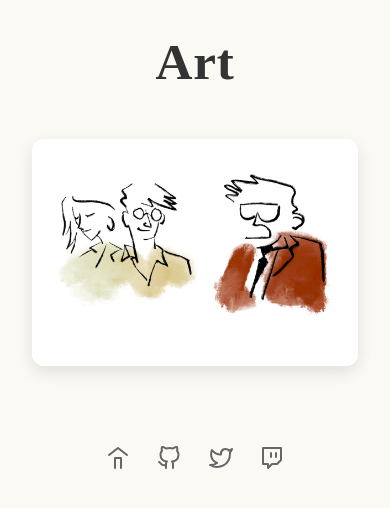
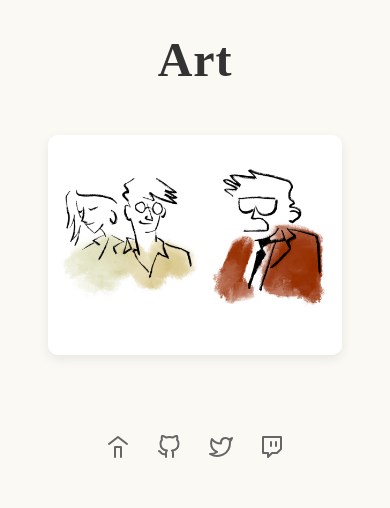
Before and after one commit to h-escoffier/h-escoffier.github.io, a Jekyll site: the page built from art/index.md, in a window 390 px wide. Shown: the top 508 px of the page. Built offline with Jekyll 4.4.1, drawn with Linux system fonts in a browser that asks for light colours.

Commit message:
fix: art section

```diff
--- a/_config.yml
+++ b/_config.yml
@@ -1,6 +1,5 @@
 title: "hugues_esc personal blog"
 description: "personal blog"
-theme: minima
 
 # Navigation
 nav:
--- a/_layouts/art.html
+++ b/_layouts/art.html
@@ -15,88 +15,142 @@
     header {
       text-align: center;
       padding: 2rem 1rem 1rem 1rem;
-      font-family: 'Cormorant Garamond', serif;
-      font-size: 3.2rem;
+      font-size: 3rem;
       font-weight: 600;
       letter-spacing: 0.05rem;
     }
 
+    /* --- GALERIE --- */
     .gallery {
-      display: grid;
-      grid-template-columns: repeat(auto-fit, minmax(300px, 1fr));
-      gap: 1.8rem;
+      display: flex;
+      flex-wrap: wrap;
+      justify-content: center;
+      gap: 2rem;
       padding: 2rem;
-      max-width: 1400px;
-      margin: auto;
+      max-width: 1200px;
+      margin: 0 auto;
     }
 
     .gallery-item {
-      position: relative;
-      background: #ffffff;
-      border-radius: 12px;
+      width: 30%;
+      background: #fff;
+      border-radius: 10px;
       overflow: hidden;
-      box-shadow: 0 6px 16px rgba(0,0,0,0.1);
+      cursor: pointer;
+      box-shadow: 0 4px 12px rgba(0,0,0,0.08);
       transition: transform 0.3s ease, box-shadow 0.3s ease;
-      cursor: pointer;
+      text-align: justify;
+      font-family: 'Poppins', sans-serif;
     }
 
     .gallery-item:hover {
-      transform: translateY(-4px);
-      box-shadow: 0 10px 22px rgba(0,0,0,0.12);
+      transform: translateY(-5px);
+      box-shadow: 0 10px 22px rgba(0,0,0,0.15);
     }
 
     .gallery-item img {
       width: 100%;
-      height: auto;
       display: block;
+      aspect-ratio: 4 / 3;
+      object-fit: cover;
     }
 
-    /* Lightbox */
+    /* --- LÉGENDE SOIGNÉE --- */
+    .gallery-caption {
+      padding: 1rem;
+      font-size: 1.1rem;
+      line-height: 1.4;
+      background: #fff;
+    }
+
+    .gallery-caption .title {
+      font-weight: 600;
+      font-size: 1.3rem;
+      margin-bottom: 0.3rem;
+      letter-spacing: 0.03rem;
+    }
+
+    .gallery-caption .date {
+      font-style: italic;
+      color: #777;
+      font-size: 0.95rem;
+      margin-bottom: 0.5rem;
+    }
+
+    .gallery-caption .desc {
+      font-size: 1rem;
+      color: #444;
+    }
+
+    /* --- LIGHTBOX --- */
     .lightbox {
       position: fixed;
       top: 0;
       left: 0;
       width: 100%;
       height: 100%;
-      background: rgba(0,0,0,0.8);
+      background: rgba(0, 0, 0, 0.85);
       display: none;
       align-items: center;
       justify-content: center;
       z-index: 1000;
+      backdrop-filter: blur(6px);
+      padding: 2rem;
     }
 
     .lightbox-content {
-      max-width: 80%;
-      max-height: 85%;
+      display: flex;
+      flex-direction: row;
       background: #fff;
-      padding: 1rem;
-      border-radius: 10px;
+      border-radius: 12px;
+      max-width: 1000px;
+      max-height: 90%;
+      overflow: hidden;
+      box-shadow: 0 6px 24px rgba(0,0,0,0.4);
       position: relative;
-      box-shadow: 0 4px 16px rgba(0,0,0,0.4);
     }
 
     .lightbox-content img {
-      width: 100%;
+      width: 60%;
       height: auto;
-      border-radius: 6px;
+      display: block;
+      object-fit: contain;
+      background: #f8f8f8;
     }
 
     .lightbox-info {
-      margin-top: 1rem;
-      font-size: 1.1rem;
-      font-family: 'Cormorant Garamond', serif;
-      text-align: center;
+      width: 40%;
+      padding: 2rem;
+      text-align: justify;
+      overflow-y: auto;
+      font-size: 1rem;
+      font-family: 'Poppins', sans-serif;
+      color: #333;
+    }
+
+    .lightbox-info h2 {
+      font-size: 2rem;
+      margin-bottom: 0.5rem;
+      font-weight: 600;
+    }
+
+    .lightbox-info .date {
+      color: #888;
+      font-size: 0.95rem;
+      margin-bottom: 1rem;
     }
 
     .lightbox-close {
       position: absolute;
-      top: 10px;
-      right: 10px;
+      top: 12px;
+      right: 16px;
       cursor: pointer;
       font-size: 2rem;
       color: #222;
       font-weight: bold;
+      z-index: 1100;
     }
+
 
     footer {
       text-align: center;
@@ -129,8 +183,35 @@
       width: 24px;
       height: 24px;
     }
+
+    /* --- Responsive --- */
+    @media (max-width: 900px) {
+      .gallery-item {
+        width: 45%;
+      }
+
+      .lightbox-content {
+        flex-direction: column;
+      }
+
+      .lightbox-content img {
+        width: 100%;
+      }
+
+      .lightbox-info {
+        width: 100%;
+        padding: 1.5rem;
+      }
+    }
+
+    @media (max-width: 600px) {
+      .gallery-item {
+        width: 90%;
+      }
+    }
   </style>
 </head>
+
 <body>
   <header>
     {{ page.title }}
@@ -147,11 +228,15 @@
     <div class="lightbox-content">
       <div class="lightbox-close" onclick="closeLightbox()">&times;</div>
       <img id="lightbox-img" src="" alt="Artwork">
-      <div class="lightbox-info" id="lightbox-info"></div>
+      <div class="lightbox-info" id="lightbox-info">
+        <h2 id="lightbox-title"></h2>
+        <div class="date" id="lightbox-date"></div>
+        <div id="lightbox-description"></div>
+      </div>
     </div>
   </div>
 
-  <footer>
+ <footer>
     <div class="links">
       <a href="{{ '/' | relative_url }}" title="Home">
         <svg xmlns="http://www.w3.org/2000/svg" width="24" height="24" viewBox="0 0 24 24" fill="none" stroke="currentColor" stroke-width="2" stroke-linecap="round" stroke-linejoin="round"><path d="M3 9l9-7 9 7"></path><path d="M9 22V12h6v10"></path></svg>
--- a/art/index.md
+++ b/art/index.md
@@ -3,6 +3,9 @@
 title: Art
 ---
 
-<div class="gallery-item" data-info="Character design for LUX:Ploration comics — 2025">
+<div class="gallery-item"
+     data-title="Character for LUX:Ploration comics"
+     data-date="2025"
+     data-description="Sketches of character for the story 'Gutham: A malignant story' in LUX:Ploration 4.">
   <img src="/assets/art_section/luxploration_character.png" alt="Character design for LUX:Ploration comics">
 </div>
```
Also changed, not shown: other parts of _layouts/art.html (+6 -2 lines), advent_of_code/index.md (added, +8 -0 lines), 1 other file.
